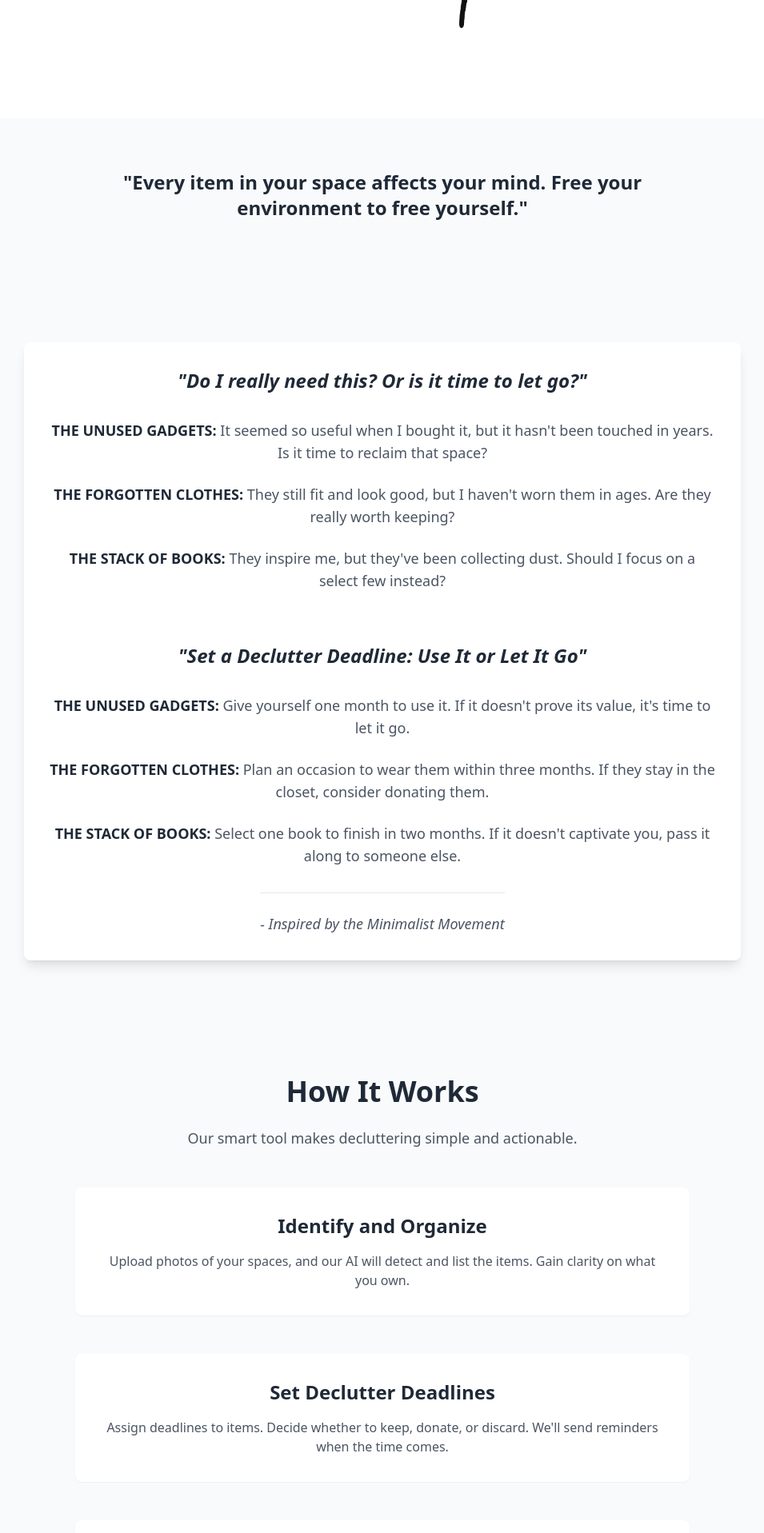
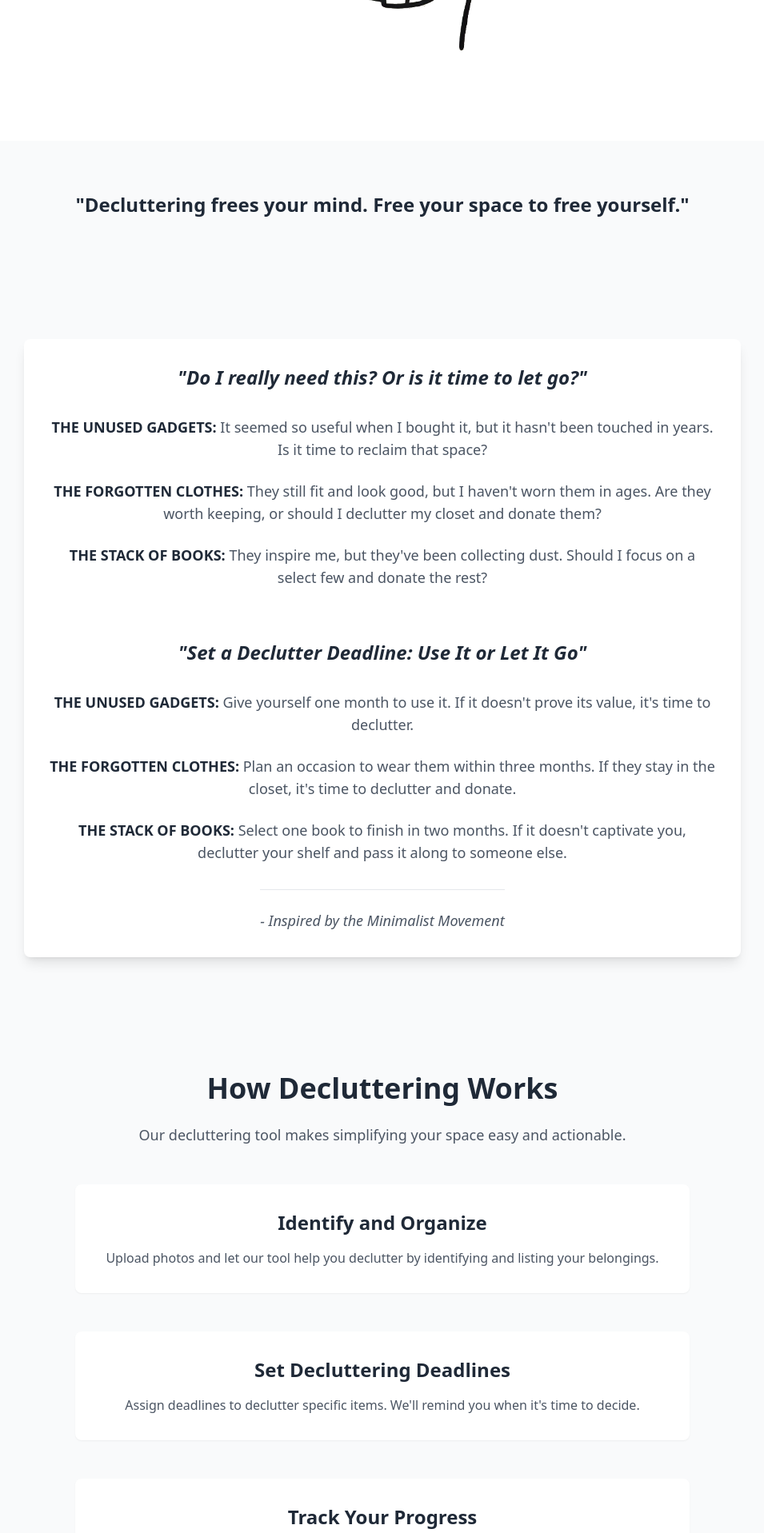
Before and after one commit to hcsum/declutter-space, a Next.js app: page / in a window 1280 px wide. Shown: the part 880-2797 px from the top of the page at 80% size, without its empty margins (162-1117 px from the left). Built offline with nearby package versions, Linux system fonts and the light colour scheme; no server answers; what @getbrevo/brevo, @mui/material-nextjs would draw is missing.

Commit message:
change text

```diff
--- a/src/app/page.tsx
+++ b/src/app/page.tsx
@@ -6,18 +6,19 @@ import ContactForm from "@/components/ContactForm";
 const LandingPage = () => {
   return (
     <div className="bg-gray-50 dark:bg-gray-900 text-gray-800 dark:text-gray-200 font-sans">
-      {/* Main Content */}
+      {/* Hero Section */}
       <section
         id="hero-section"
         className="bg-white dark:bg-gray-800 py-16 px-6 text-center"
       >
         <div className="max-w-3xl mx-auto">
           <h1 className="text-3xl md:text-5xl font-bold mb-6 leading-tight font-signika">
-            Discover peace through decluttering
+            Transform Your Life by Decluttering
           </h1>
           <p className="text-lg md:text-xl mb-8 text-gray-700 dark:text-gray-400">
-            Easily keep track of your belongings, set deadlines for every item,
-            so you can decide what stays and what goes.
+            Upload photos of your spaces, easily track your belongings, and
+            declutter with confidence. Set deadlines for every item and take
+            control of your home one step at a time.
           </p>
           <Link href="/login">
             <button className="bg-blue-500 text-white px-6 py-3 rounded-lg text-lg hover:bg-blue-600 transition">
@@ -31,7 +32,7 @@ const LandingPage = () => {
             height={600}
             className="h-auto w-full max-w-xl mx-auto rounded-lg dark:bg-white"
             src="/hero.png"
-            alt="Illustration of a minimalist space representing organization and clarity"
+            alt="Illustration of a decluttered minimalist space"
           />
         </div>
       </section>
@@ -40,8 +41,8 @@ const LandingPage = () => {
       <section className="py-16 px-6 bg-gray-50 dark:bg-gray-900">
         <div className="max-w-3xl mx-auto text-center">
           <h2 className="text-xl md:text-2xl font-semibold mb-6 text-gray-800 dark:text-gray-200">
-            &quot;Every item in your space affects your mind. Free your
-            environment to free yourself.&quot;
+            &quot;Decluttering frees your mind. Free your space to free
+            yourself.&quot;
           </h2>
         </div>
       </section>
@@ -66,14 +67,15 @@ const LandingPage = () => {
                 THE FORGOTTEN CLOTHES:
               </span>{" "}
               They still fit and look good, but I haven&apos;t worn them in
-              ages. Are they really worth keeping?
+              ages. Are they worth keeping, or should I declutter my closet and
+              donate them?
             </p>
             <p className="text-gray-600 dark:text-gray-400 text-lg">
               <span className="font-semibold text-gray-800 dark:text-gray-200">
                 THE STACK OF BOOKS:
               </span>{" "}
               They inspire me, but they&apos;ve been collecting dust. Should I
-              focus on a select few instead?
+              focus on a select few and donate the rest?
             </p>
           </div>
 
@@ -88,21 +90,22 @@ const LandingPage = () => {
                   THE UNUSED GADGETS:
                 </span>{" "}
                 Give yourself one month to use it. If it doesn&apos;t prove its
-                value, it&apos;s time to let it go.
+                value, it&apos;s time to declutter.
               </p>
               <p className="text-gray-600 dark:text-gray-400 text-lg">
                 <span className="font-semibold text-gray-800 dark:text-gray-200">
                   THE FORGOTTEN CLOTHES:
                 </span>{" "}
                 Plan an occasion to wear them within three months. If they stay
-                in the closet, consider donating them.
+                in the closet, it&apos;s time to declutter and donate.
               </p>
               <p className="text-gray-600 dark:text-gray-400 text-lg">
                 <span className="font-semibold text-gray-800 dark:text-gray-200">
                   THE STACK OF BOOKS:
                 </span>{" "}
                 Select one book to finish in two months. If it doesn&apos;t
-                captivate you, pass it along to someone else.
+                captivate you, declutter your shelf and pass it along to someone
+                else.
               </p>
             </div>
           </div>
@@ -116,10 +119,11 @@ const LandingPage = () => {
       <section className="py-20 px-6 bg-gray-50 dark:bg-gray-900" id="features">
         <div className="max-w-3xl mx-auto text-center">
           <h2 className="text-3xl md:text-4xl font-bold mb-6 text-gray-800 dark:text-gray-200">
-            How It Works
+            How Decluttering Works
           </h2>
           <p className="text-gray-600 dark:text-gray-400 text-lg mb-12">
-            Our smart tool makes decluttering simple and actionable.
+            Our decluttering tool makes simplifying your space easy and
+            actionable.
           </p>
         </div>
         <div className="space-y-12 max-w-3xl mx-auto">
@@ -129,19 +133,19 @@ const LandingPage = () => {
               Identify and Organize
             </h3>
             <p className="text-gray-600 dark:text-gray-400">
-              Upload photos of your spaces, and our AI will detect and list the
-              items. Gain clarity on what you own.
+              Upload photos and let our tool help you declutter by identifying
+              and listing your belongings.
             </p>
           </div>
 
           {/* Feature 2 */}
           <div className="flex flex-col items-center text-center bg-white dark:bg-gray-800 rounded-lg shadow-sm p-8">
             <h3 className="text-2xl font-semibold mb-4 text-gray-800 dark:text-gray-200">
-              Set Declutter Deadlines
+              Set Decluttering Deadlines
             </h3>
             <p className="text-gray-600 dark:text-gray-400">
-              Assign deadlines to items. Decide whether to keep, donate, or
-              discard. We&apos;ll send reminders when the time comes.
+              Assign deadlines to declutter specific items. We&apos;ll remind
+              you when it&apos;s time to decide.
             </p>
           </div>
 
@@ -151,8 +155,8 @@ const LandingPage = () => {
               Track Your Progress
             </h3>
             <p className="text-gray-600 dark:text-gray-400">
-              Monitor your decluttering journey with visual progress reports.
-              Celebrate each step toward a more organized space.
+              Monitor your decluttering journey with progress reports. Celebrate
+              your steps toward a clutter-free home.
             </p>
           </div>
         </div>
@@ -174,14 +178,14 @@ const LandingPage = () => {
                 (Limited Time)
               </span>
               <div className="text-lg text-gray-600 dark:text-gray-400 mt-2">
-                $3/month after launch
+                $4/month after launch
               </div>
             </div>
             <ul className="space-y-4 mb-8 text-gray-600 dark:text-gray-400">
-              <li>Up to 1,000 items</li>
-              <li>10 AI photo analyses per month</li>
-              <li>Progress tracking and insights</li>
-              <li>Declutter deadline management</li>
+              <li>Declutter up to 1,000 items</li>
+              <li>10 photo analyses per month</li>
+              <li>Track progress and set deadlines</li>
+              <li>Personalized decluttering insights</li>
             </ul>
             <Link href="/signup">
               <button className="bg-blue-500 text-white px-8 py-3 rounded-lg text-lg hover:bg-blue-600 transition w-full">
```
